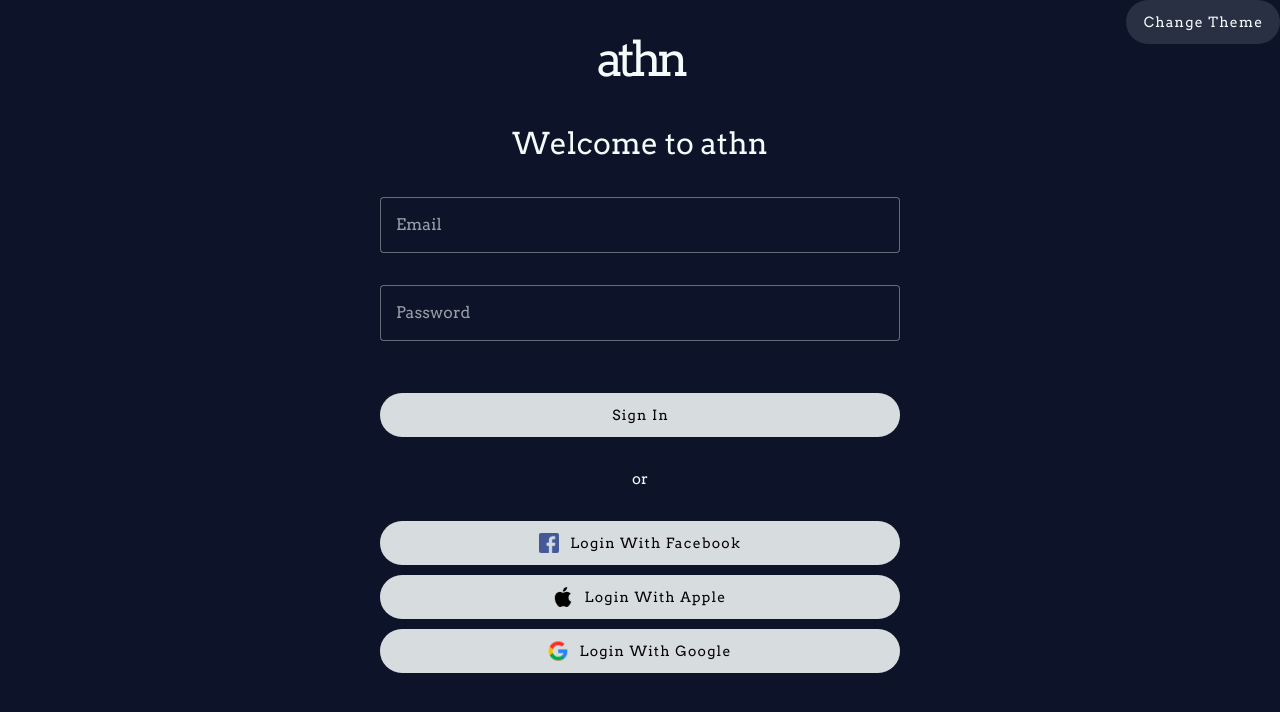
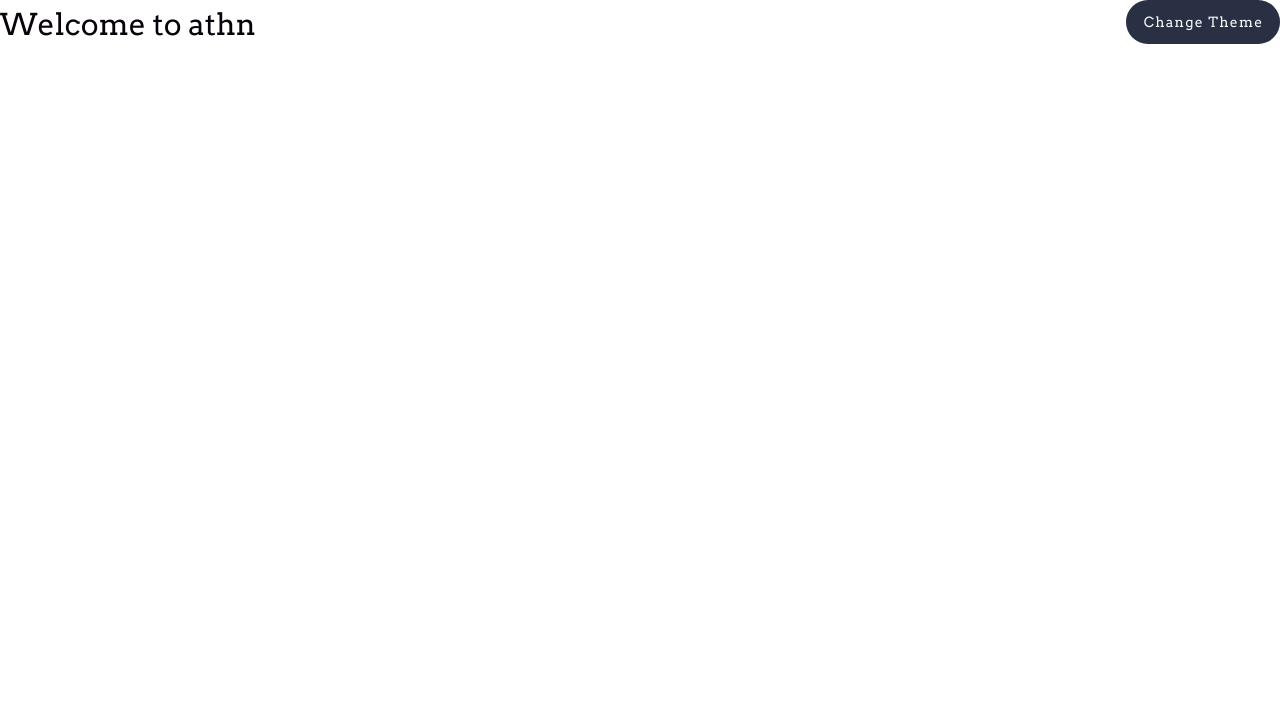
Before and after one commit to vitorlofonseca/athn, a Vue app: page / in a window 1280 px wide. Shown: the top 712 px of the page. Built offline with nearby package versions, Linux system fonts and the light colour scheme.

Commit message:
Home route

```diff
--- a/src/router/index.ts
+++ b/src/router/index.ts
@@ -1,10 +1,16 @@
 import ComponentsView from "@/views/ComponentsView.vue";
 import { createRouter, createWebHistory } from "vue-router";
-import Login from "../views/Login.vue";
+import Login from "@/views/Login.vue";
+import Home from "@/views/Home.vue";
 
 const router = createRouter({
   history: createWebHistory(import.meta.env.BASE_URL),
   routes: [
+    {
+      path: "/",
+      name: "Home",
+      component: Home,
+    },
     {
       path: "/",
       name: "login",
--- /dev/null
+++ b/src/views/Home.vue
@@ -0,0 +1,7 @@
+<script setup lang="ts"></script>
+
+<template>
+  <h1>Welcome to athn</h1>
+</template>
+
+<style scoped lang="scss"></style>
```
